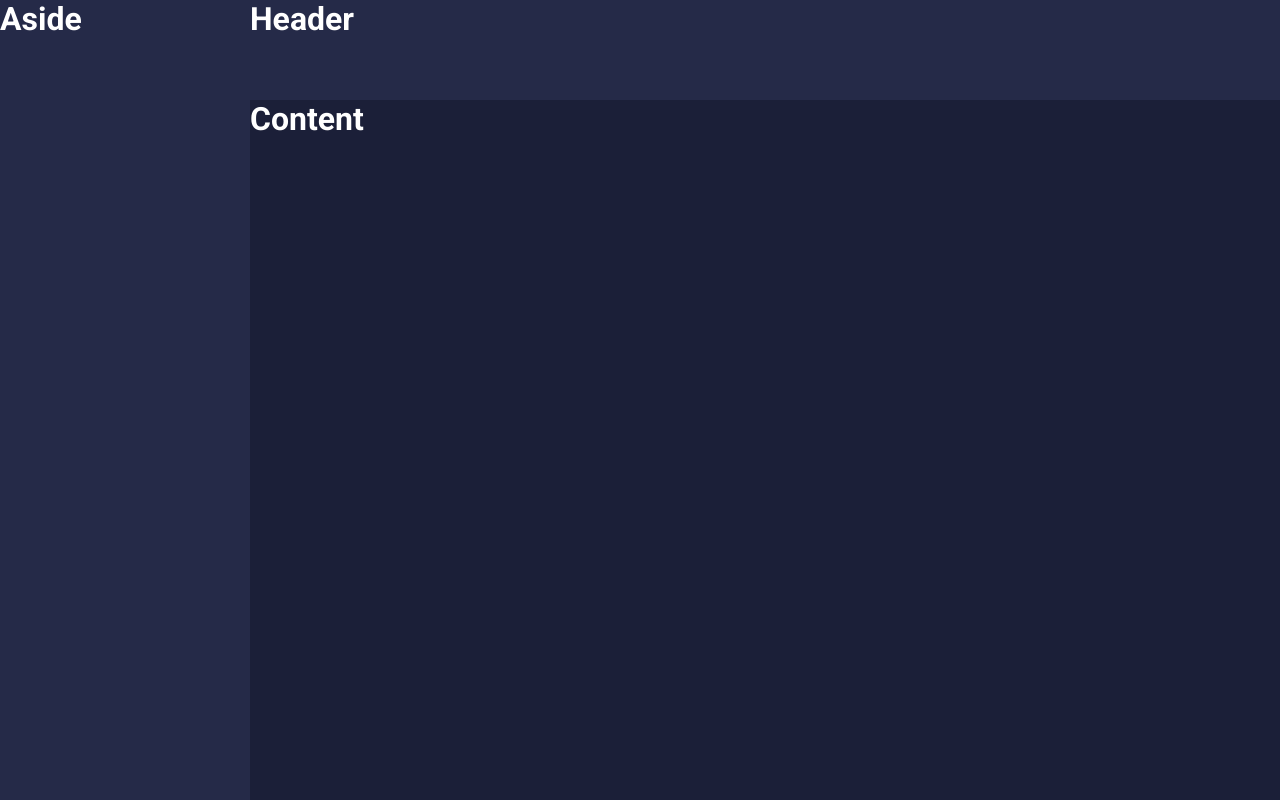
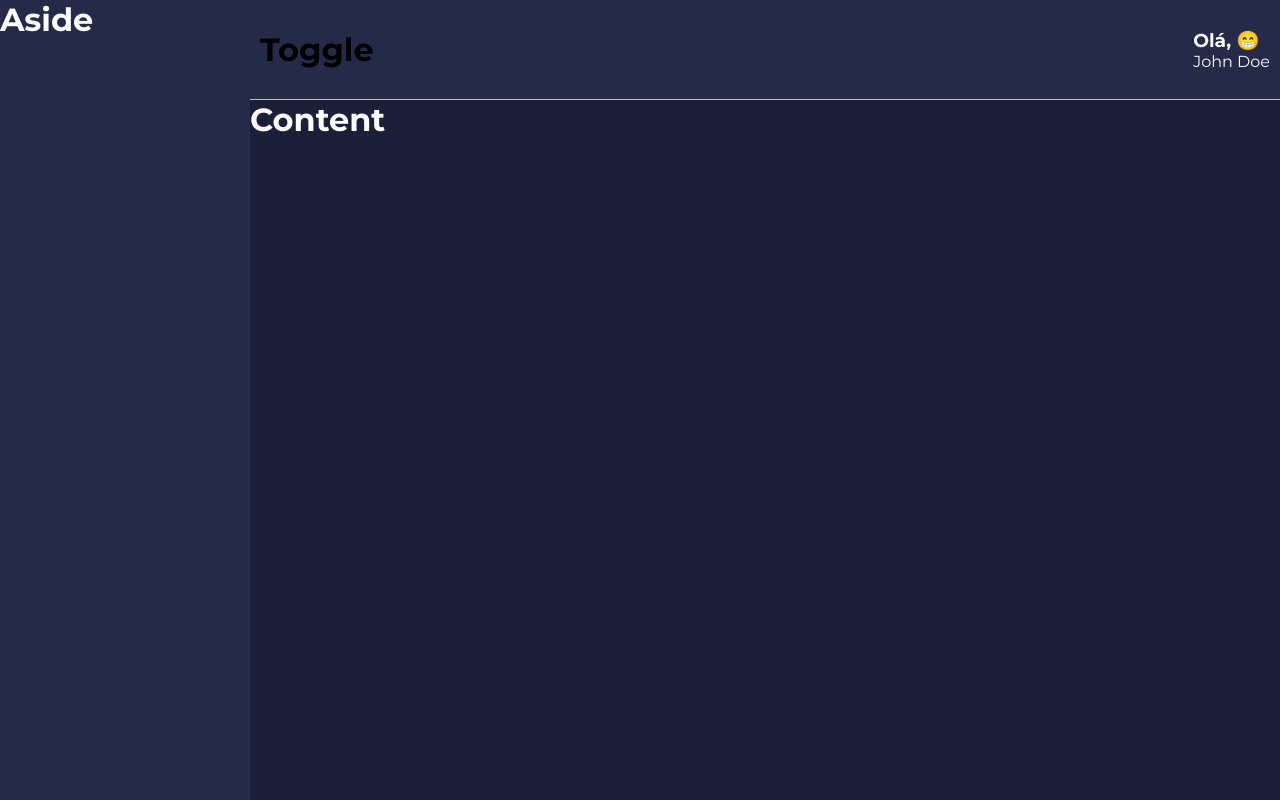
Before and after one commit to geraldobl58/admin-expense-and-income, a React (Create React App) app: page / in a window 1280 px wide. Built offline with nearby package versions, Linux system fonts and the light colour scheme.

Commit message:
Feature: add header welcome

```diff
--- a/public/index.html
+++ b/public/index.html
@@ -5,7 +5,7 @@
     <link rel="icon" href="./assets/logo.svg">
     <meta name="viewport" content="width=device-width, initial-scale=1" />
     <link rel="preconnect" href="https://fonts.gstatic.com">
-    <link href="https://fonts.googleapis.com/css2?family=Roboto:wght@300;400;500;700&display=swap" rel="stylesheet">
+    <link href="https://fonts.googleapis.com/css2?family=Montserrat:wght@100;300;400;500;700&display=swap" rel="stylesheet">
     <title>Receita e Despesas</title>
   </head>
   <body>
--- a/src/components/MainHeader/index.tsx
+++ b/src/components/MainHeader/index.tsx
@@ -1,11 +1,23 @@
-import React from 'react';
+import React, { useMemo } from 'react';
 
-import { Container } from './styles';
+import { Container, Profile, Welcome, UserName } from './styles';
+
+import emojis from '../../utils/emojis';
 
 const MainHeader: React.FC = () => {
+
+    const emoji = useMemo(() => {
+        const index = Math.floor(Math.random() * emojis.length);
+        return emojis[index];
+    }, []);
+
     return (
         <Container>
-            <h1>Header</h1>
+            <h1>Toggle</h1>
+            <Profile>
+                <Welcome>Olá, {emoji}</Welcome>
+                <UserName>John Doe</UserName>
+            </Profile>
         </Container>
     )
 }
--- a/src/components/MainHeader/styles.ts
+++ b/src/components/MainHeader/styles.ts
@@ -3,6 +3,20 @@ import styled from 'styled-components/macro';
 export const Container = styled.div`
     grid-area: MAINHEADER;
 
+    background: ${props => props.theme.colors.secondary};
+
+    display: flex;
+    justify-content: space-between;
+    align-items: center;
+
+    padding: 0 10px;
+    border-bottom: 1px solid ${props => props.theme.colors.gray};
+`;
+
+export const Profile = styled.div`
     color: ${props => props.theme.colors.white};
-    background: ${props => props.theme.colors.secondary};
 `;
+
+export const Welcome = styled.h3``;
+
+export const UserName = styled.span``;
--- a/src/styles/global.ts
+++ b/src/styles/global.ts
@@ -9,7 +9,7 @@ export default createGlobalStyle`
 
     html, body, #root {
         height: 100%;
-        font-family: 'Roboto', sans-serif;
+        font-family: 'Montserrat', sans-serif;
     }
 
     button: {
--- /dev/null
+++ b/src/utils/emojis.ts
@@ -0,0 +1,2 @@
+// eslint-disable-next-line import/no-anonymous-default-export
+export default ['🤑', '😎', '😍', '🥳', '😁', '🤓'];
```
